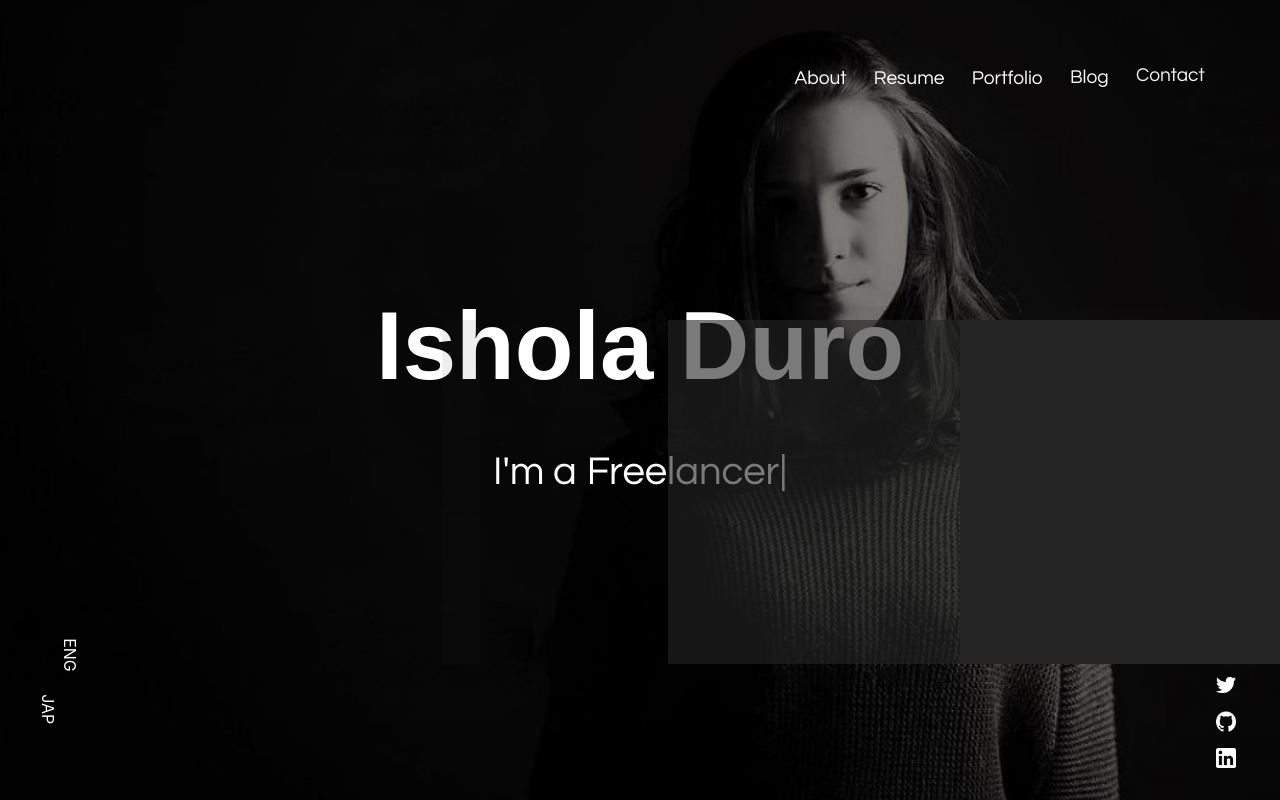
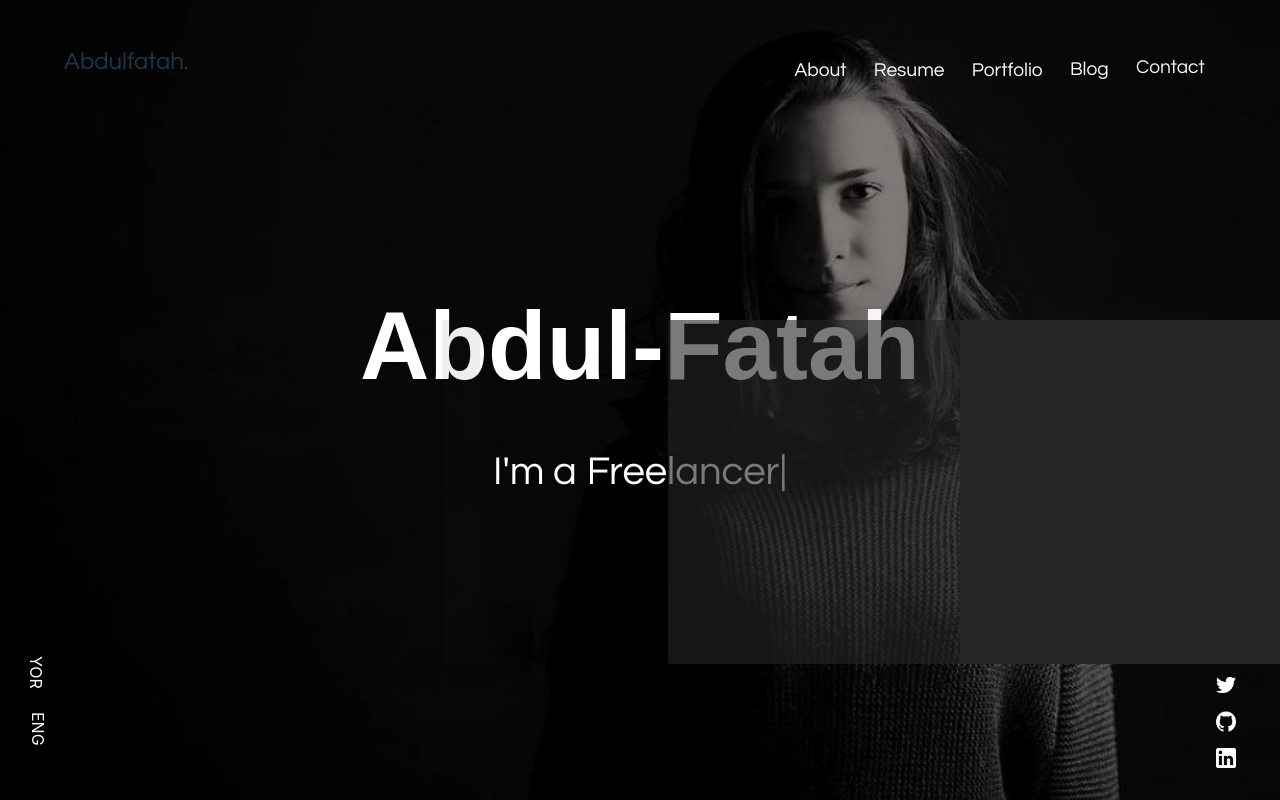
Before and after one commit to isholah360/portfollio, a React (Vite) app: page / in a window 1280 px wide. Shown: the top 800 px of the page. Built offline with nearby package versions, Linux system fonts and the light colour scheme.

Commit message:
abdulfatah

```diff
--- a/package.json
+++ b/package.json
@@ -13,6 +13,7 @@
     "gsap": "^3.12.5",
     "react": "^18.3.1",
     "react-dom": "^18.3.1",
+    "react-slick": "^0.30.2",
     "react-type-animation": "^3.2.0"
   },
   "devDependencies": {
--- a/src/components/navbar/navbar.css
+++ b/src/components/navbar/navbar.css
@@ -7,7 +7,7 @@
     right: 3rem;
     position: absolute;
     z-index: 110;
-    top: 3rem;
+    top: 2.5rem;
     font-family: 'Questrial', sans-serif;
 
 }
@@ -20,6 +20,15 @@
     margin-left: 1.7rem;
     font-size: 1.2rem;
     list-style: none;
+ }
+ .logo{
+    left: 5%;
+    position: absolute;
+    top: 2.75rem;
+    list-style: none;
+    font-family: 'Questrial', sans-serif;
+    font-weight: bold;
+    font-size: 1.5rem;
  }
  .navbar ul li a{
     text-decoration: none;
--- a/src/components/navbar/navbar.jsx
+++ b/src/components/navbar/navbar.jsx
@@ -1,169 +1,306 @@
-import React,  {useEffect, useRef, useState} from "react";
-import './navbar.css'
-import gsap from 'gsap';
-import { Power3 } from 'gsap/src/index';
+import React, { useEffect, useRef, useState } from "react";
+import "./navbar.css";
+import gsap from "gsap";
+import { Power3 } from "gsap/src/index";
 import { About, Resume, Portfolio, Blog, Contact } from "../../pages";
 
-const Navbar = ()=>{
+const Navbar = () => {
+  const node1 = useRef(null);
+  const nodea = useRef(null);
+  const nodeb = useRef(null);
+  const nodec = useRef(null);
+  const noded = useRef(null);
+  const nodee = useRef(null);
+  const showing = useRef(null);
+  const showz = useRef(null);
+  const state = useRef(null);
+  const statez = useRef(null);
+  const port = useRef(null);
+  const ports = useRef(null);
+  const blog = useRef(null);
+  const blogIn = useRef(null);
+  const contact = useRef(null);
+  const close = useRef(null);
+  const contactIn = useRef(null);
+  const hoverImg = useRef(null);
+  const hoverPort = useRef(null);
+  const hoverResume = useRef(null);
+  const hoverCont = useRef(null);
+  const hoverAbou = useRef(null);
+  const hoverBlog = useRef(null);
+  const premiere = useRef(null);
+  const [displayz, setDisplayz] = useState(true);
 
-    const node1 = useRef(null)
-    const nodea = useRef(null)
-    const nodeb = useRef(null)
-    const nodec = useRef(null)
-    const noded = useRef(null)
-    const nodee = useRef(null)
-    const showing = useRef(null)
-    const showz = useRef(null)
-    const state = useRef(null)
-    const statez = useRef(null)
-    const port = useRef(null)
-    const ports = useRef(null)
-    const blog = useRef(null)
-    const blogIn = useRef(null)
-    const contact = useRef(null)
-    const close = useRef(null)
-    const contactIn = useRef(null)
-    const hoverImg = useRef(null)
-    const hoverPort = useRef(null)
-    const hoverResume = useRef(null)
-    const hoverCont = useRef(null)
-    const hoverAbou = useRef(null)
-    const hoverBlog = useRef(null)
-    const premiere = useRef(null)
-    const [displayz, setDisplayz] = useState(true)
-
-    const show = ()=>{
-        setDisplayz(!true)
-        state.current.style.display='show'
-        gsap.fromTo([showing.current, state.current],
-        { y:"100vh"}, { y:"0", display:"flex",
-        duration:0.7, ease:Power3.outIn, transformOrigin:'left', delay:0.5,
-        stagger:{amount:1}})
+  const show = () => {
+    setDisplayz(!true);
+    state.current.style.display = "show";
+    gsap.fromTo(
+      [showing.current, state.current],
+      { y: "100vh" },
+      {
+        y: "0",
+        display: "flex",
+        duration: 0.7,
+        ease: Power3.outIn,
+        transformOrigin: "left",
+        delay: 0.5,
+        stagger: { amount: 1 },
+      }
+    );
   };
-    const closer = ()=>{
-        gsap.fromTo([state.current, showing.current],
-            { y:"0vh", }, { y:"100vh", display:"none",
-            duration:0.7, ease:Power3.outIn, transformOrigin:'left', delay:0.5,
-            stagger:{amount:1}})
-            state.current.style.display='about'
-
-
+  const closer = () => {
+    gsap.fromTo(
+      [state.current, showing.current],
+      { y: "0vh" },
+      {
+        y: "100vh",
+        display: "none",
+        duration: 0.7,
+        ease: Power3.outIn,
+        transformOrigin: "left",
+        delay: 0.5,
+        stagger: { amount: 1 },
+      }
+    );
+    state.current.style.display = "about";
   };
-    const showResume = ()=>{
-        showz.current.classList="showresume"
-        gsap.fromTo([showz.current, statez.current],
-        { y:"100vh"}, { y:"0", display:"flex",
-        duration:0.7, ease:Power3.outIn, transformOrigin:'left', delay:0.5,
-        stagger:{amount:1}})
+  const showResume = () => {
+    showz.current.classList = "showresume";
+    gsap.fromTo(
+      [showz.current, statez.current],
+      { y: "100vh" },
+      {
+        y: "0",
+        display: "flex",
+        duration: 0.7,
+        ease: Power3.outIn,
+        transformOrigin: "left",
+        delay: 0.5,
+        stagger: { amount: 1 },
+      }
+    );
   };
-    const closing = ()=>{
-        gsap.fromTo([ statez.current, showz.current ],
-            { y:"0vh"}, { y:"100vh", display:"none",
-            duration:0.7, ease:Power3.outIn, transformOrigin:'left', delay:0.5,
-            stagger:{amount:1}})
+  const closing = () => {
+    gsap.fromTo(
+      [statez.current, showz.current],
+      { y: "0vh" },
+      {
+        y: "100vh",
+        display: "none",
+        duration: 0.7,
+        ease: Power3.outIn,
+        transformOrigin: "left",
+        delay: 0.5,
+        stagger: { amount: 1 },
+      }
+    );
   };
-    const showPort = ()=>{
-        port.current.classList="portshow"
-        gsap.fromTo([port.current, ports.current],
-        { y:"100vh"}, { y:"0", display:"flex",
-        duration:0.7, ease:Power3.outIn, transformOrigin:'left', delay:0.5,
-        stagger:{amount:1}})
+  const showPort = () => {
+    port.current.classList = "portshow";
+    gsap.fromTo(
+      [port.current, ports.current],
+      { y: "100vh" },
+      {
+        y: "0",
+        display: "flex",
+        duration: 0.7,
+        ease: Power3.outIn,
+        transformOrigin: "left",
+        delay: 0.5,
+        stagger: { amount: 1 },
+      }
+    );
   };
-    const closePort = ()=>{
-        gsap.fromTo([ ports.current, port.current ],
-            { y:"0vh"}, { y:"100vh",  display:"none",
-            duration:0.7, ease:Power3.outIn, transformOrigin:'left', delay:0.5,
-            stagger:{amount:1}})
+  const closePort = () => {
+    gsap.fromTo(
+      [ports.current, port.current],
+      { y: "0vh" },
+      {
+        y: "100vh",
+        display: "none",
+        duration: 0.7,
+        ease: Power3.outIn,
+        transformOrigin: "left",
+        delay: 0.5,
+        stagger: { amount: 1 },
+      }
+    );
   };
-    const showBlog = ()=>{
-        blog.current.classList="showblog"
-        gsap.fromTo([blog.current, blogIn.current],
-        { y:"100vh"}, { y:"0", display:"flex",
-        duration:0.7, ease:Power3.outIn, transformOrigin:'left', delay:0.5,
-        stagger:{amount:1}})
+  const showBlog = () => {
+    blog.current.classList = "showblog";
+    gsap.fromTo(
+      [blog.current, blogIn.current],
+      { y: "100vh" },
+      {
+        y: "0",
+        display: "flex",
+        duration: 0.7,
+        ease: Power3.outIn,
+        transformOrigin: "left",
+        delay: 0.5,
+        stagger: { amount: 1 },
+      }
+    );
   };
-    const closeBlog = ()=>{
-        gsap.fromTo([ blogIn.current, blog.current ],
-            { y:"0vh"}, { y:"100vh",  display:"none",
-            duration:0.7, ease:Power3.outIn, transformOrigin:'left', delay:0.5,
-            stagger:{amount:1}})
+  const closeBlog = () => {
+    gsap.fromTo(
+      [blogIn.current, blog.current],
+      { y: "0vh" },
+      {
+        y: "100vh",
+        display: "none",
+        duration: 0.7,
+        ease: Power3.outIn,
+        transformOrigin: "left",
+        delay: 0.5,
+        stagger: { amount: 1 },
+      }
+    );
   };
-    const showContact = ()=>{
-        contact.current.classList="showcontact"
-        gsap.fromTo([contact.current, contactIn.current],
-        { y:"100vh"}, { y:"0", display:"flex",
-        duration:0.7, ease:Power3.outIn, transformOrigin:'left', delay:0.5,
-        stagger:{amount:1}})
+  const showContact = () => {
+    contact.current.classList = "showcontact";
+    gsap.fromTo(
+      [contact.current, contactIn.current],
+      { y: "100vh" },
+      {
+        y: "0",
+        display: "flex",
+        duration: 0.7,
+        ease: Power3.outIn,
+        transformOrigin: "left",
+        delay: 0.5,
+        stagger: { amount: 1 },
+      }
+    );
   };
-    const closeContact = ()=>{
-        gsap.fromTo([ contactIn.current, contact.current ],
-            { y:"0vh"}, { y:"100vh",  display:"none",
-            duration:0.7, ease:Power3.outIn, transformOrigin:'left', delay:0.5,
-            stagger:{amount:1}})
+  const closeContact = () => {
+    gsap.fromTo(
+      [contactIn.current, contact.current],
+      { y: "0vh" },
+      {
+        y: "100vh",
+        display: "none",
+        duration: 0.7,
+        ease: Power3.outIn,
+        transformOrigin: "left",
+        delay: 0.5,
+        stagger: { amount: 1 },
+      }
+    );
   };
   const [navies, setNavies] = useState(true);
-    const showMenu =()=>{
-        setNavies(!navies)
+  const showMenu = () => {
+    setNavies(!navies);
+  };
+  const chgAbo = () => (hoverAbou.current.style.opacity = "1");
+  const changeAbo = () => (hoverAbou.current.style.opacity = "0");
+  const chgResume = () => (hoverResume.current.style.opacity = "1");
+  const changeResume = () => (hoverResume.current.style.opacity = "0");
+  const changePort = () => (hoverPort.current.style.opacity = "0");
+  const chgPort = () => (hoverPort.current.style.opacity = "1");
+  const changeBlog = () => (hoverBlog.current.style.opacity = "0");
+  const chgBlog = () => (hoverBlog.current.style.opacity = "1");
+  const changeCont = () => (hoverCont.current.style.opacity = "0");
+  const chgCont = () => (hoverCont.current.style.opacity = "1");
+
+  useEffect(() => {
+    if (navies === true) {
+      gsap.fromTo(
+        [
+          nodea.current,
+          nodeb.current,
+          nodec.current,
+          noded.current,
+          nodee.current,
+        ],
+        { opacity: 0, y: "-5rem" },
+        {
+          opacity: 1,
+          y: "0rem",
+          duration: 2.5,
+          ease: Power3.outIn,
+          transformOrigin: "left",
+          delay: 2.5,
+          stagger: { amount: 1 },
         }
-    const chgAbo =()=> hoverAbou.current.style.opacity='1'
-    const changeAbo=()=> hoverAbou.current.style.opacity='0'
-    const chgResume=()=> hoverResume.current.style.opacity='1'
-    const changeResume=()=> hoverResume.current.style.opacity='0'
-    const changePort=()=> hoverPort.current.style.opacity='0'
-    const chgPort=()=> hoverPort.current.style.opacity='1'
-    const changeBlog=()=> hoverBlog.current.style.opacity='0'
-    const chgBlog=()=> hoverBlog.current.style.opacity='1'
-    const changeCont=()=> hoverCont.current.style.opacity='0'
-    const chgCont=()=> hoverCont.current.style.opacity='1'
-
-
-    useEffect(()=>{
-
-        if(navies===true){
-            gsap.fromTo([ nodea.current, nodeb.current,
-                nodec.current, noded.current, nodee.current],
-                { opacity:0, y:"-5rem"}, { opacity:1, y:"0rem",
-              duration:2.5, ease:Power3.outIn, transformOrigin:'left', delay:2.5,
-              stagger:{amount:1}})
-
+      );
     }
 
-        gsap.fromTo([ nodea.current, nodeb.current,
-            nodec.current, noded.current, nodee.current],
-            { opacity:0, y:"-5rem"}, { opacity:1, y:"0rem",
-          duration:2.5, ease:Power3.outIn, transformOrigin:'left', delay:2.5,
-          stagger:{amount:1}})
+    gsap.fromTo(
+      [
+        nodea.current,
+        nodeb.current,
+        nodec.current,
+        noded.current,
+        nodee.current,
+      ],
+      { opacity: 0, y: "-5rem" },
+      {
+        opacity: 1,
+        y: "0rem",
+        duration: 2.5,
+        ease: Power3.outIn,
+        transformOrigin: "left",
+        delay: 2.5,
+        stagger: { amount: 1 },
+      }
+    );
+  }, [navies]);
 
-
-      },[navies])
-
-
-    return(
+  return (
     <>
       <div>
-            <div className= {navies?"navbar": "nav"} >
+        <div className="complet-nav">
+        <li className="logo">Abdulfatah.</li>
+          <div className={navies ? "navbar" : "nav"}>
+
             <ul ref={node1}>
-                    <li className="lots" ref={nodea} onClick={show} onMouseLeave={changeAbo}
-                    onMouseEnter={chgAbo}>About</li>
-                    <li ref={nodeb} onClick={showResume} onMouseLeave={changeResume}
+              <li
+                className="lots"
+                ref={nodea}
+                onClick={show}
+                onMouseLeave={changeAbo}
+                onMouseEnter={chgAbo}
+              >
+                About
+              </li>
+              <li
+                ref={nodeb}
+                onClick={showResume}
+                onMouseLeave={changeResume}
                 onMouseEnter={chgResume}
-                    >Resume</li>
-                    <li ref={nodec} onClick={showPort} onMouseLeave={changePort}
+              >
+                Resume
+              </li>
+              <li
+                ref={nodec}
+                onClick={showPort}
+                onMouseLeave={changePort}
                 onMouseEnter={chgPort}
-                    >Portfolio</li>
-                    <li ref={noded} onClick={showBlog} onMouseLeave={changeBlog}
+              >
+                Portfolio
+              </li>
+              <li
+                ref={noded}
+                onClick={showBlog}
+                onMouseLeave={changeBlog}
                 onMouseEnter={chgBlog}
-                    >Blog</li>
-                    <li ref={nodee} onClick={showContact} onMouseLeave={changeCont}
-                    onMouseEnter={chgCont}>Contact</li>
-                    <li>
+              >
+                Blog
+              </li>
+              <li
+                ref={nodee}
+                onClick={showContact}
+                onMouseLeave={changeCont}
+                onMouseEnter={chgCont}
+              >
+                Contact
+              </li>
+              <li></li>
+            </ul>
+          </div>
+        </div>
 
-                    </li>
-
-                </ul>
-
-
-            </div>
         <div className="farcover" onClick={showMenu}>
           <div className="farbar topit"></div>
           <div className="farbar"></div>
@@ -171,43 +308,58 @@ const Navbar = ()=>{
         </div>
       </div>
 
-           <div ref={showing} className={displayz?"about": "show"}>
-           <button ref={close} className='close' onClick={closer}>close</button>
+      <div ref={showing} className={displayz ? "about" : "show"}>
+        <button ref={close} className="close" onClick={closer}>
+          close
+        </button>
         <div ref={state} className="inside">
-                    <About/>
+          <About />
         </div>
       </div>
       <div ref={showz} className="aboutz">
-           <button ref={close} className='close' onClick={closing}>close</button>
+        <button ref={close} className="close" onClick={closing}>
+          close
+        </button>
         <div ref={statez} className="inside">
-                    <Resume/>
+          <Resume />
         </div>
       </div>
       <div ref={port} className="aboutz">
-           <button ref={close} className='close' onClick={closePort}>close</button>
+        <button ref={close} className="close" onClick={closePort}>
+          close
+        </button>
         <div ref={ports} className="inside">
-                    <Portfolio/>
+          <Portfolio />
         </div>
       </div>
       <div ref={blog} className="aboutz">
-           <button ref={close} className='close' onClick={closeBlog}>close</button>
+        <button ref={close} className="close" onClick={closeBlog}>
+          close
+        </button>
         <div ref={blogIn} className="inside">
-                    <Blog/>
+          <Blog />
         </div>
       </div>
       <div ref={contact} className="aboutz">
-           <button ref={close} className='close' onClick={closeContact}>close</button>
+        <button ref={close} className="close" onClick={closeContact}>
+          close
+        </button>
         <div ref={contactIn} className="inside">
-                    <Contact/>
+          <Contact />
         </div>
       </div>
-          <img className='himg' ref={hoverAbou} src="/assets/about.jpg" alt=""  />
-          <img className='himg' ref={hoverBlog} src="/assets/blog.jpeg" alt=""  />
-          <img className='himg' ref={hoverCont} src="/assets/contact.jpeg" alt=""  />
-          <img className='himg' ref={hoverResume} src="/assets/resume.jpeg" alt=""  />
-          <img className='himg' ref={hoverPort} src="/assets/port.jpg" alt=""  />
+      <img className="himg" ref={hoverAbou} src="/assets/about.jpg" alt="" />
+      <img className="himg" ref={hoverBlog} src="/assets/blog.jpeg" alt="" />
+      <img className="himg" ref={hoverCont} src="/assets/contact.jpeg" alt="" />
+      <img
+        className="himg"
+        ref={hoverResume}
+        src="/assets/resume.jpeg"
+        alt=""
+      />
+      <img className="himg" ref={hoverPort} src="/assets/port.jpg" alt="" />
     </>
-    )
-}
+  );
+};
 
 export default Navbar;
--- a/src/pages/contact/contact.jsx
+++ b/src/pages/contact/contact.jsx
@@ -50,7 +50,7 @@ function Contact() {
                 <div className="personalinfo">
                         <div className="individual-info">
                           <p className="myname" >Name</p>
-                          <p className="information">Eshola Duro</p>
+                          <p className="information">Abdulfatah Abdulrasheed</p>
                         </div>
                         <div className="individual-info">
                           <p className="myname">Location</p>
--- a/src/pages/homepage/homepage.css
+++ b/src/pages/homepage/homepage.css
@@ -72,8 +72,8 @@
 
 }
 .jap{
-    margin-top: -1.1rem;
-    margin-left: 3.5rem;
+    margin-top: -1.5rem;
+    margin-left: -3.5rem;
 }
 .writer{
     font-size: 20rem;
@@ -82,13 +82,17 @@
     z-index: 100;
     font-family: 'Questrial', sans-serif;
 }
+.eng{
+    margin-left: 0 2rem;
+    position: absolute;
+    bottom: .1rem;
+}
 .lang{
     position: absolute;
     flex-direction: column;
     color: white;
     left: 1rem;
     rotate: 90deg;
-    gap: 1rem;
     bottom: 5rem;}
 @media screen and (max-width: 480px) {
     .maainpages{
--- a/src/pages/homepage/homepage.jsx
+++ b/src/pages/homepage/homepage.jsx
@@ -51,12 +51,12 @@ function Homepage() {
           <Animate />
           <div ref={bgimg} className="mainbg">
             <div className="thehead">
-              <div className="name"> Ishola Duro</div>
+              <div className="name">Abdul-Fatah</div>
               <Content />
             </div>
             <div className="lang">
-              <p>ENG</p>
-              <p className="jap">JAP</p>
+              <p className="eng">ENG</p>
+              <p className="jap">YOR</p>
             </div>
 
             <div className="social-media">
```
Also changed, not shown: src/components/aboutcontent/content.jsx (+4 -4 lines), 1 other file (tests, documents, lock files or other folders). Lines whose indentation alone changed are shown as unchanged.
